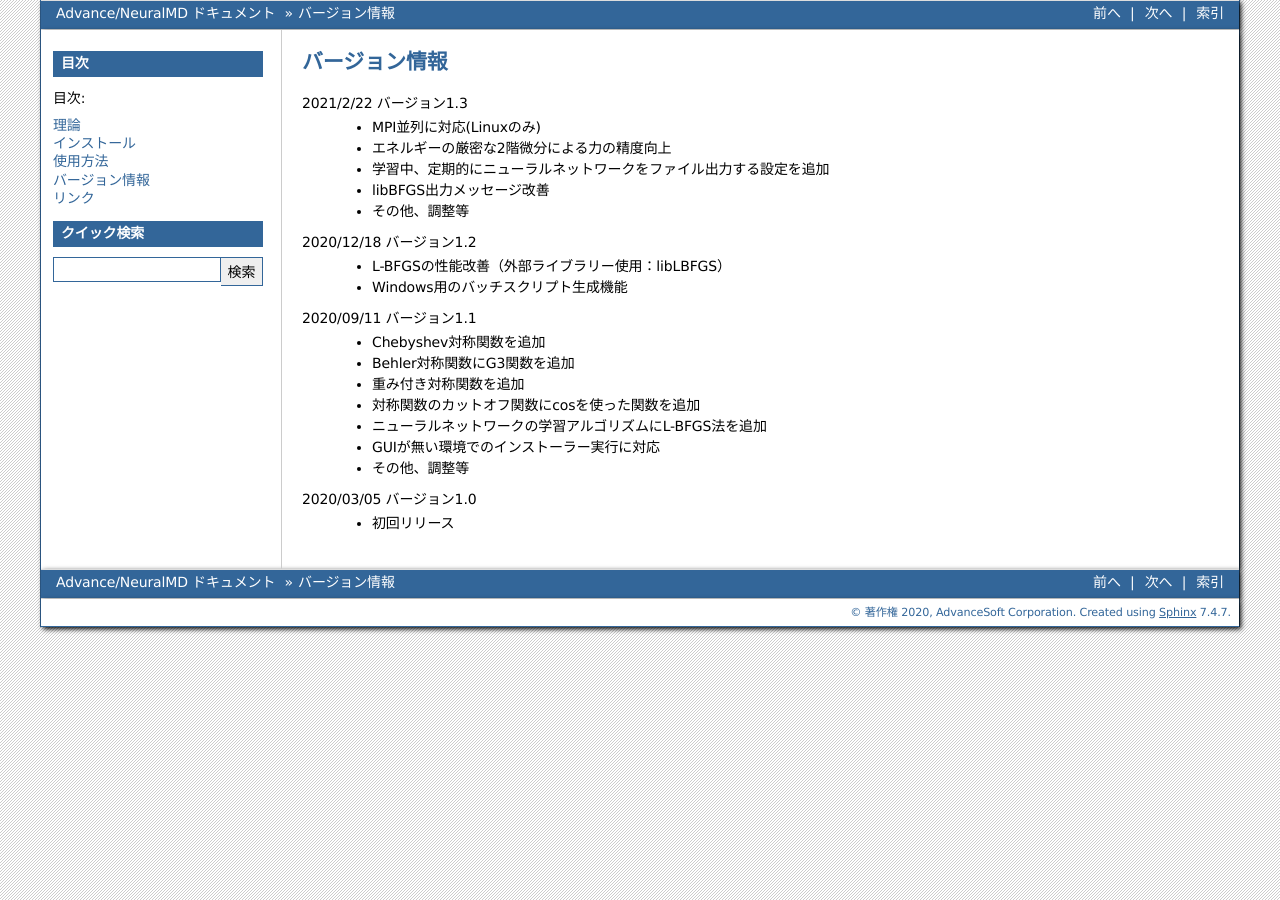
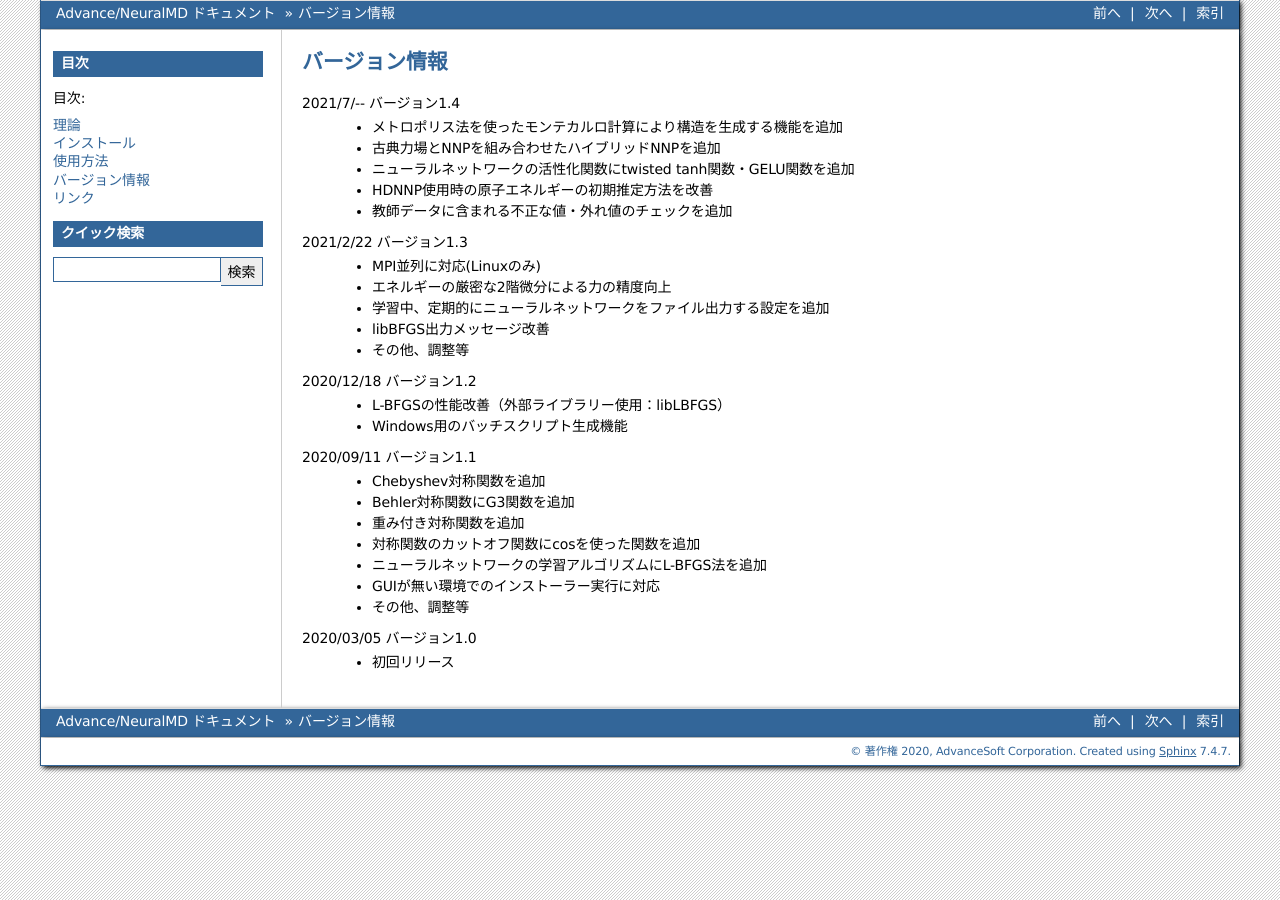
Before and after one commit to advancesoftcorp/neuralmd-doc, a Sphinx documentation site: the page built from docs/source/version.rst, in a window 1280 px wide. Built offline with Sphinx 7.4.7, drawn with Linux system fonts in a browser that asks for light colours; formulas are drawn with MathJax 3.

Commit message:
modify version.rst

```diff
--- a/docs/source/version.rst
+++ b/docs/source/version.rst
@@ -3,6 +3,13 @@
 ==============
 バージョン情報
 ==============
+
+2021/7/-- バージョン1.4
+ - メトロポリス法を使ったモンテカルロ計算により構造を生成する機能を追加
+ - 古典力場とNNPを組み合わせたハイブリッドNNPを追加
+ - ニューラルネットワークの活性化関数にtwisted tanh関数・GELU関数を追加
+ - HDNNP使用時の原子エネルギーの初期推定方法を改善
+ - 教師データに含まれる不正な値・外れ値のチェックを追加
 
 2021/2/22 バージョン1.3
  - MPI並列に対応(Linuxのみ)
```
